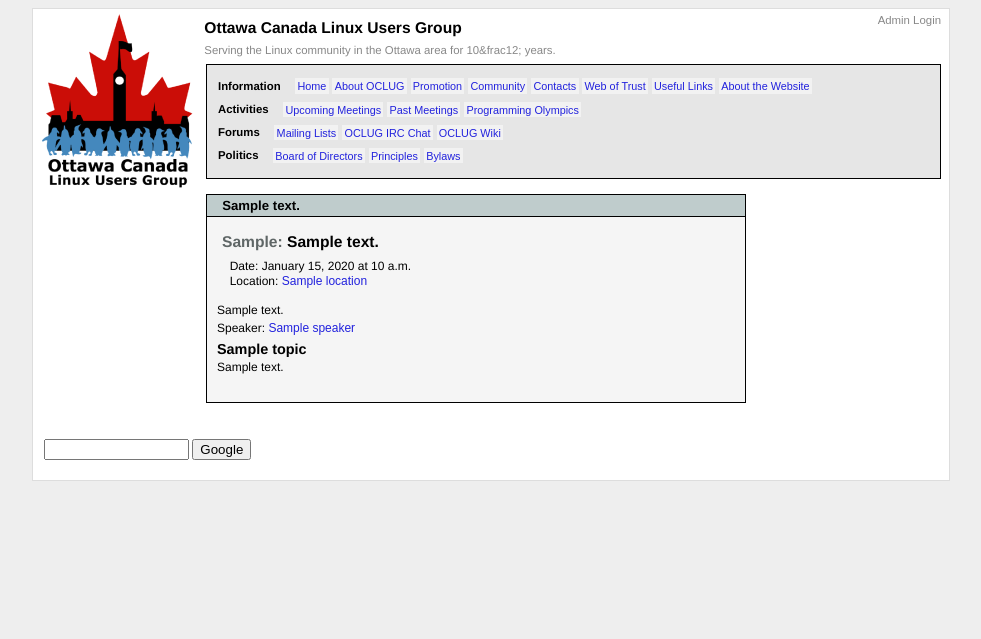
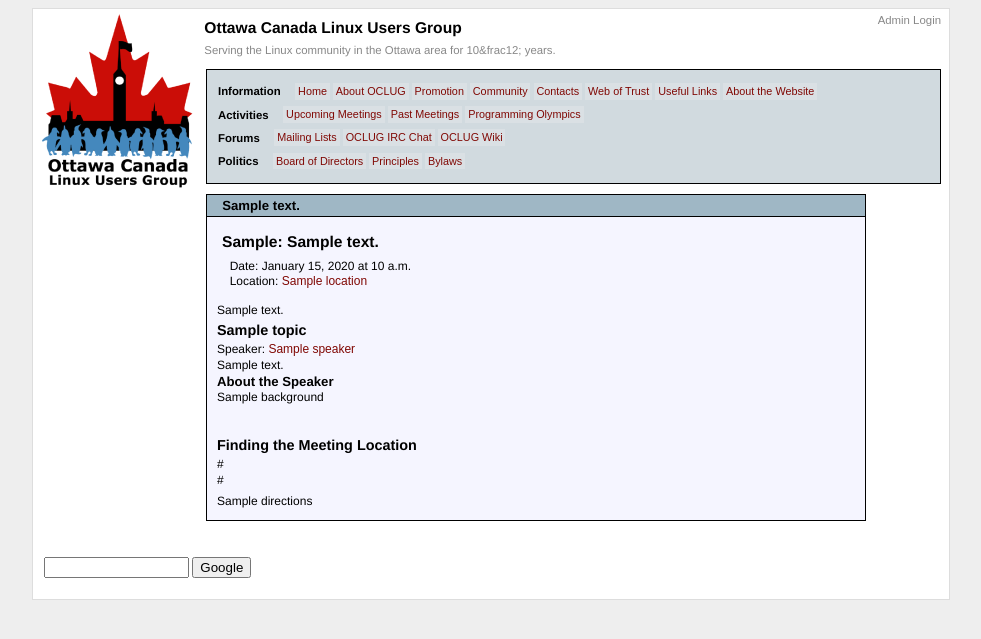
Before and after one commit to wardi/django-user-group, a Django app: template templates/meetings/meeting_detail.html in a window 1280 px wide. Shown: the top 639 px of the page, without its empty margins (149-1130 px from the left). Run offline with Django 3.2, Linux system fonts and the light colour scheme; the template is opened without the code that fills it: most values are stand-ins (such as "Sample title", 1, 10 or a date in 2020); parts of the project's set-up code (start-up, migrations or seed data) failed here and were passed over.

Commit message:
make colours bluer (try to match logo better), use red for links, add speaker and location info to meeting detail page, make image view wider, move talk images right
git-svn-id: http://devel.oclug.on.ca/svn/oclug_django_site/trunk@345 1404dbf3-0cdc-0310-83c5-af7e5224839b

```diff
--- a/docroot/media/oclug.css
+++ b/docroot/media/oclug.css
@@ -1,15 +1,15 @@
     a:link {
-        color: #2222dd;
+        color: #800804;
         text-decoration: none;
     }
     a:visited {
-        color: navy;
+        color: #2c5e7b;
         text-decoration : none;
     }
     a:hover {
         text-decoration: underline;
         background: #ffffcc;
-        color: navy;
+        color: #cb0d07;
     }
     body {
         font-family: helvetica,sans-serif;
@@ -84,7 +84,7 @@
     }
     .menu {
         border: 1px solid #000;
-        background: #e6e6e6;
+        background: #d1dadf;
         padding: 10px;
         margin: 0px 0px 0px 165px;
 	line-height: 1.5;
@@ -114,10 +114,9 @@
     .menu ul li ul li{
         list-style-type: none;
 	display: inline;
-	margin-right: 0.1ex;
-	padding: 0.3ex 0.4ex 0.3ex 0.4ex;
+	padding: 0.4ex 0.5ex;
 	white-space: nowrap;
-        background: #f2f2f2;
+        background: #dae0e4;
     }
     .menu a {
         font-weight: normal;
@@ -147,7 +146,7 @@
     .tagline {
 	font-size: 95%;
 	color: #888888;
-	margin-bottom: 1ex;
+	margin-bottom: 1em;
     }
     .logo {
 	padding-right: 1ex;
@@ -178,14 +177,18 @@
     }
     .midbox {
 	padding-left: 165px;
-	width: 45em;
+	width: 55em;
+    }
+    .imagebox {
+	text-align: center;
     }
     .boxtop {
         border: 1px solid #000;
         border-bottom: 0px solid #000;
-        background: #bfcccc;
+        background: #9fb7c5;
         padding: 1px;
         margin: 0px;
+	text-align: left;
         /* height: 30px; */
         /* width: 100%; */
         voice-family: "\"}\"";
@@ -199,9 +202,10 @@
         margin: 1px;
     }
     .contentbox {
+	text-align: left;
         border-top: 0px solid #000;
         border: 1px solid #000;
-        background: #f5f5f5;
+        background: #f5f5ff;
         padding: 10px;
         margin: 0px;
         height: 100%;
@@ -209,6 +213,9 @@
         /* width: 100%; */
         voice-family: "\"}\"";
         voice-family:inherit;
+    }
+    .rightbox .contentbox {
+	overflow: hidden;
     }
     .valid  {
         margin-top: 25pt;
--- a/meetings/views.py
+++ b/meetings/views.py
@@ -6,5 +6,5 @@
 from models import Image
 
 def view_image(request, path):
-    img = get_object_or_404(Image, src=path)
+    img = get_object_or_404(Image, src="/media/uploaded/"+path)
     return render_to_response('meetings/image_detail.html', {'img':img})
--- a/templates/meetings/image_detail.html
+++ b/templates/meetings/image_detail.html
@@ -7,14 +7,14 @@
 {% endblock %}
 
 {% block content %}
-<div class="midbox">
+<div class="imagebox">
 <div class="boxtop">
 <h2 class="h2boxtop">{{ img.title|escape }}</h2>
 </div>
 <div class="contentbox">
 
 {% meetings_image img %}
-</div>
+
 </div>
 </div>
 {% endblock %}
--- a/templates/meetings/location_detail.html
+++ b/templates/meetings/location_detail.html
@@ -15,11 +15,11 @@
 
 <div>
 {% if object.url %}
-Finding the location: {{ object.url|urlizetrunc:"30" }}<br/>
+Finding the location: {{ object.url|urlizetrunc:"80" }}<br/>
 {% endif %}
 
 {% if object.detail_url %}
-Detailed map: {{ object.detail_url|urlizetrunc:"30" }}<br/>
+Detailed map: {{ object.detail_url|urlizetrunc:"80" }}<br/>
 {% endif %}
 
 <div style="padding-top: 1ex;">{{ object.directions|markdown }}</div>
--- a/templates/meetings/meeting_brief.html
+++ b/templates/meetings/meeting_brief.html
@@ -1,6 +1,5 @@
 <div style="padding-top: 1ex;">
 {{ meeting.date.date|date:"Y.m.d" }}
-<span style="color: #5f6666;">{{ meeting.readable_format }}:</span>
-<a href="{{ meeting.get_absolute_url }}">
-{{ meeting.summary|escape }}</a>
+<a href="{{ meeting.get_absolute_url }}">{{ meeting.readable_format }}:</a>
+{{ meeting.summary|escape }}
 </div>
--- a/templates/meetings/meeting_detail.html
+++ b/templates/meetings/meeting_detail.html
@@ -1,4 +1,7 @@
 {% extends "base_generic.html" %}
+
+{% load markup %}
+{% load meetings_image %}
 
 {% block title %}
 {{ object.summary|escape }} - OCLUG
@@ -12,8 +15,53 @@
 <div class="contentbox">
 
 <div>
-{% include "meetings/meeting_info.html" %}
+<div class="meeting_info">
+{% if object.image %}
+    {% meetings_image object.image 'class="floatleft"' %}
+{% endif %}
+<h1>
+{{ object.readable_format }}:
+{{ object.summary|escape }}</h1>
+<p class="coords"> Date: {{ object.date.date|date:"F j, Y" }} at
+{{ object.date.time|time:"P" }} <br/>
+Location: <a href="{{ object.location.get_absolute_url }}"
+>{{ object.location.name|escape }}</a><br/>
+</p>
+{% if object.description %}
+    <div style="padding-top: 1ex;">
+    {{ object.description|markdown }}
+    </div>
+{% endif %}
+{% if object.talks %}
+    {% for talk in object.talks.all %}
+    	{% include "meetings/talk_info.html" %}
+
+	{% if talk.speaker.background %}
+	    <div style="padding-bottom: 1em;">
+	    <h3>About the Speaker</h3>
+	    {{ talk.speaker.background|markdown }}
+	    </div>
+	{% endif %}
+    {% endfor %}
+{% endif %}
+<br class="thinbr" />
 </div>
+</div>
+
+<div>
+<h2>Finding the Meeting Location</h2>
+{% if object.location.url %}
+{{ object.location.url|urlize }}<br/>
+{% endif %}
+
+{% if object.location.detail_url %}
+{{ object.location.detail_url|urlize }}<br/>
+{% endif %}
+
+<div style="padding-top: 1ex;">{{ object.location.directions|markdown }}</div>
+
+</div>
+
 </div>
 </div>
 {% endblock %}
--- a/templates/meetings/meeting_info.html
+++ b/templates/meetings/meeting_info.html
@@ -3,10 +3,10 @@
 
 <div class="meeting_info">
 {% if object.image %}
-    {% meetings_image object.image 'class="floatright"' %}
+    {% meetings_image object.image 'class="floatleft"' %}
 {% endif %}
 <h1>
-<span style="color: #5f6666;">{{ object.readable_format }}:</span>
+<a href="{{ object.get_absolute_url }}">{{ object.readable_format }}:</a>
 {{ object.summary|escape }}</h1>
 <p class="coords"> Date: {{ object.date.date|date:"F j, Y" }} at
 {{ object.date.time|time:"P" }} <br/>
@@ -20,16 +20,7 @@
 {% endif %}
 {% if object.talks %}
     {% for talk in object.talks.all %}
-        <div class="talk_info">
-        {% if talk.image %}
-            {% meetings_image talk.image 'class="floatleft"' %}
-        {% endif %}
-        Speaker: <a href="{{ talk.speaker.get_absolute_url }}"
-        >{{ talk.speaker.name|escape }}</a><br/>
-        <h2>{{ talk.topic|escape }}</h2>
-        {{ talk.description|markdown }}
-        <br class="thinbr" />
-        </div>
+    	{% include "meetings/talk_info.html" %}
     {% endfor %}
 {% endif %}
 <br class="thinbr" />
--- /dev/null
+++ b/templates/meetings/talk_info.html
@@ -0,0 +1,13 @@
+{% load markup %}
+{% load meetings_image %}
+
+<div class="talk_info">
+{% if talk.image %}
+    {% meetings_image talk.image 'class="floatright"' %}
+{% endif %}
+<h2>{{ talk.topic|escape }}</h2>
+Speaker: <a href="{{ talk.speaker.get_absolute_url }}"
+>{{ talk.speaker.name|escape }}</a><br/>
+{{ talk.description|markdown }}
+<br class="thinbr" />
+</div>
--- a/templates/meetings/upcoming.html
+++ b/templates/meetings/upcoming.html
@@ -8,9 +8,9 @@
 {% block content %}
 <div class="leftbox">
 <div class="boxtop">
-<h2 class="h2boxtop">Upcoming Meetings and Events
-<a href="/feeds/upcoming/"><img src="/media/rss.png" width="14" height="14"
-alt="rss icon" title="Upcoming Meeting RSS Feed" /></a></h2>
+<a href="/feeds/upcoming/"><img align="left" src="/media/rss.png" width="14" height="14" style="margin: 0.3ex 1ex;"
+alt="rss icon" title="Upcoming Meeting RSS Feed" /></a><h2 class="h2boxtop">Upcoming Meetings and Events
+</h2>
 </div>
 <div class="contentbox">
 <div class="center">
```
